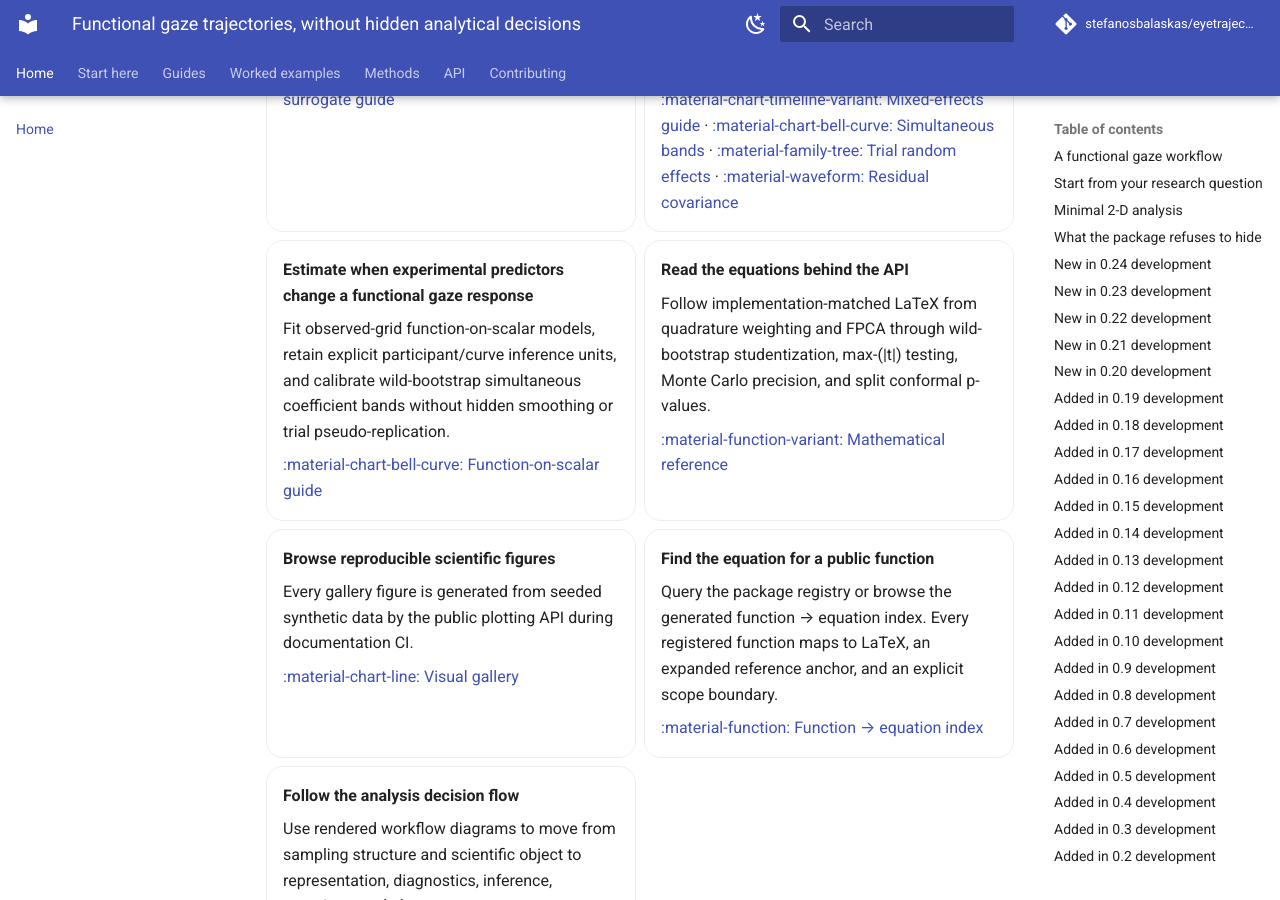
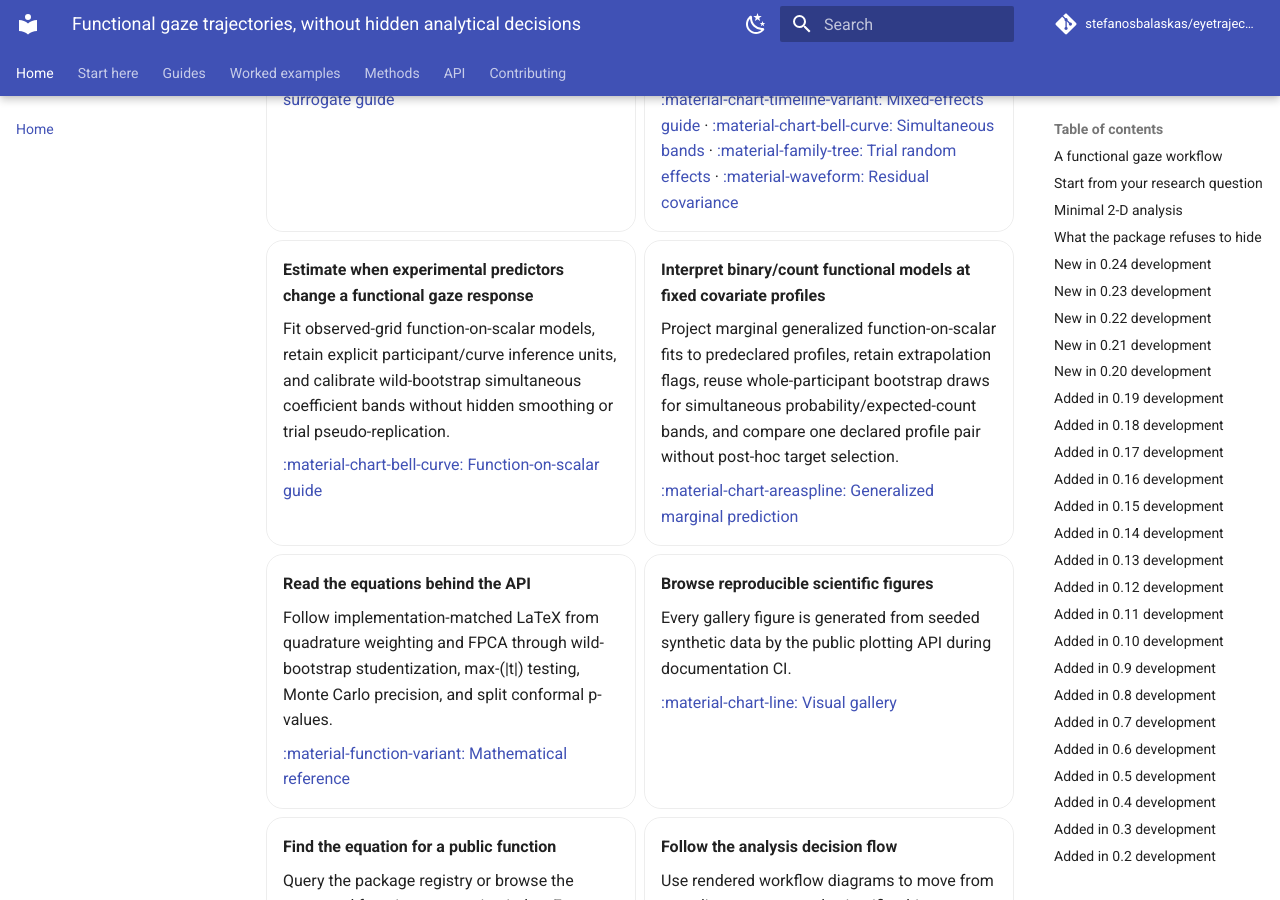
Before and after one commit to stefanosbalaskas/eyetrajectoriespy, an MkDocs documentation site: the page built from docs/index.md, in a window 1280 px wide and 900 px high, scrolled down 1423 px. Built offline with MkDocs 1.6.1 and Material for MkDocs 9.7.7, drawn with Linux system fonts in a browser that asks for light colours; comment, search, counter and statistics services are not loaded; some of the changed text lies outside the part shown.

Commit message:
Reconcile 0.52 prediction documentation

```diff
--- a/docs/index.md
+++ b/docs/index.md
@@ -3,7 +3,7 @@ title: Functional gaze trajectories, without hidden analytical decisions
 ---
 
 <div class="et-hero" markdown>
-<div class="et-kicker">eyetrajectoriespy 0.51 · marginal generalized functional responses</div>
+<div class="et-kicker">eyetrajectoriespy 0.52 · fixed-profile marginal generalized inference</div>
 
 # Model the viewing process, not only its summaries
 
@@ -51,6 +51,12 @@ eyetrajectoriespy provides a vendor-neutral scientific layer for continuous gaze
     Fit observed-grid function-on-scalar models, retain explicit participant/curve inference units, and calibrate wild-bootstrap simultaneous coefficient bands without hidden smoothing or trial pseudo-replication.
 
     [:material-chart-bell-curve: Function-on-scalar guide](guides/function-on-scalar.md)
+
+-   **Interpret binary/count functional models at fixed covariate profiles**
+
+    Project marginal generalized function-on-scalar fits to predeclared profiles, retain extrapolation flags, reuse whole-participant bootstrap draws for simultaneous probability/expected-count bands, and compare one declared profile pair without post-hoc target selection.
+
+    [:material-chart-areaspline: Generalized marginal prediction](methods/generalized-function-on-scalar-prediction.md)
 
 -   **Read the equations behind the API**
 
```
